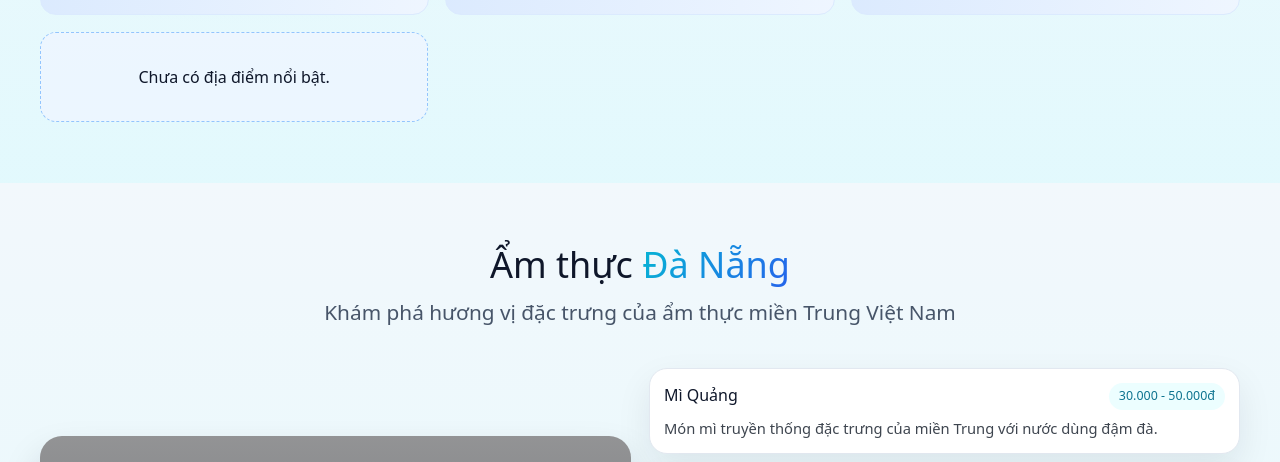
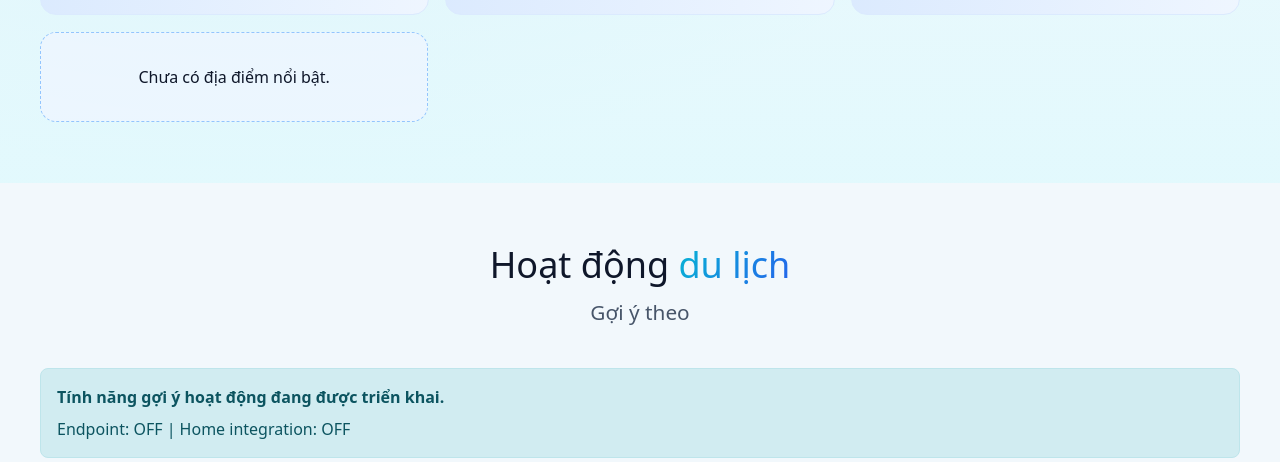
Before and after one commit to mainguyentu/travel-project, a Laravel app: template frontend/resources/views/pages/public/home.blade.php in a window 1280 px wide. Shown: the part 1232-1694 px from the top of the page. Run offline with Laravel 12, Linux system fonts and the light colour scheme; the template is opened without the code that fills it, so the values that code supplies are empty; style sheets or scripts are compiled from the project's sources; some libraries are stand-ins or nearby versions; grey boxes are pictures that could not be loaded.

Commit message:
fix: open section activities

```diff
--- a/frontend/resources/views/pages/public/home.blade.php
+++ b/frontend/resources/views/pages/public/home.blade.php
@@ -75,7 +75,7 @@
         </div>
     </section>
 
-    {{-- <section class="section-pad" id="activities">
+    <section class="section-pad" id="activities">
         <div class="site-container">
             <div class="section-heading">
                 <h2>Hoạt động <span class="text-gradient">du lịch</span></h2>
@@ -156,7 +156,7 @@
             </div>
             @endif
         </div>
-    </section> --}}
+    </section>
 
     <section class="section-pad section-soft-cyan" id="cuisine">
         <div class="site-container">
```
